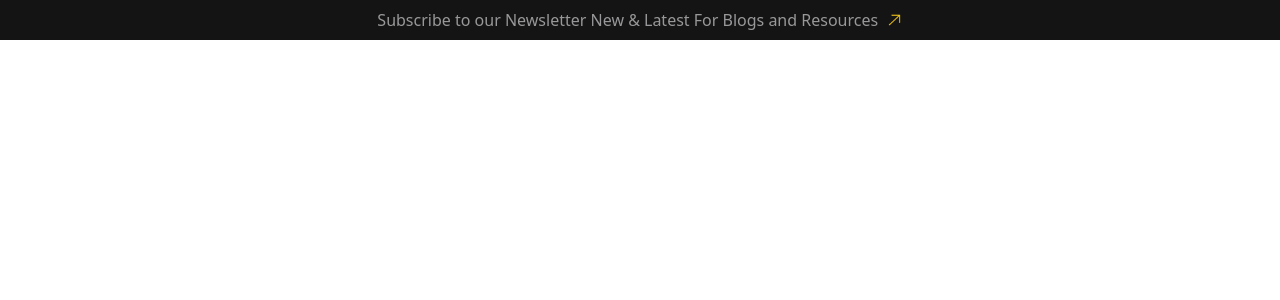
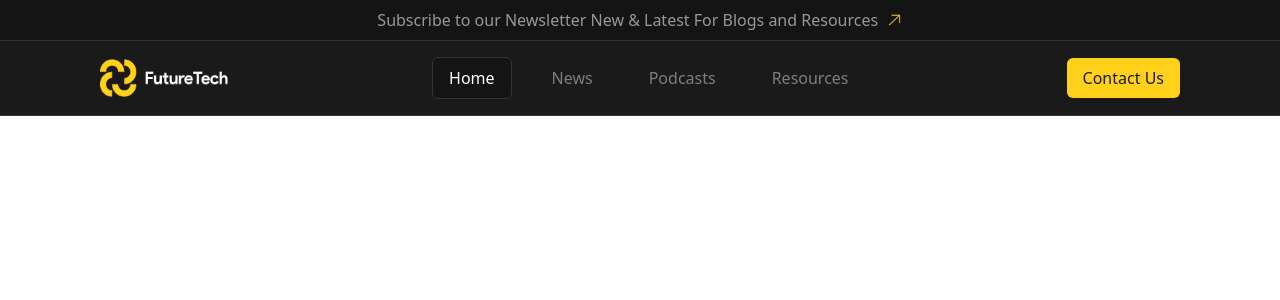
Before and after one commit to devsultan06/blog, a Next.js app: page / in a window 1280 px wide. Shown: the top 300 px of the page. Built offline with nearby package versions, Linux system fonts and the light colour scheme.

Commit message:
Update layout title to 'AI Blog', add NavBar component, and create News page with navigation links

```diff
--- a/app/layout.tsx
+++ b/app/layout.tsx
@@ -2,7 +2,7 @@ import type { Metadata } from "next";
 import "./globals.css";
 
 export const metadata: Metadata = {
-  title: "Create Next App",
+  title: "AI Blog",
   description: "Generated by create next app",
 };
 
--- /dev/null
+++ b/app/news/page.tsx
@@ -0,0 +1,11 @@
+import NavBar from "@components/layout/NavBar";
+import SubscribeBanner from "@components/layout/SubscribeBanner";
+
+export default function News() {
+    return (
+        <div >
+            <SubscribeBanner />
+            <NavBar />
+        </div>
+    );
+}
--- a/app/page.tsx
+++ b/app/page.tsx
@@ -1,9 +1,11 @@
+import NavBar from "@components/layout/NavBar";
 import SubscribeBanner from "@components/layout/SubscribeBanner";
 
 export default function Home() {
   return (
     <div >
       <SubscribeBanner />
+      <NavBar />
     </div>
   );
 }
--- /dev/null
+++ b/components/layout/NavBar.tsx
@@ -0,0 +1,58 @@
+"use client";
+
+import Image from "next/image";
+import Link from "next/link";
+import { usePathname } from "next/navigation";
+import { navLinks } from "@/data/navLinks";
+import { useState } from "react";
+
+export default function NavBar() {
+    const pathname = usePathname();
+    const [isOpen, setIsOpen] = useState(false);
+
+    return (
+        <div className="flex items-center justify-between bg-black relative text-white py-4 px-[100px] border-t border-b border-dark20 max-900:px-[20px]">
+            <Link href="/">
+                <div className="flex items-center gap-4">
+                    <Image src="/images/Logo.png" alt="Logo" width={130} height={130} />
+                </div>
+            </Link>
+
+            <nav className={`flex items-center gap-6 max-900:gap-2
+                max-700:absolute max-700:flex-col max-700:top-[69px] max-700:left-[0px] max-700:w-full max-700:bg-black max-700:items-start max-700:px-[20px]
+                max-700:overflow-hidden transition-all duration-300 ease-in-out
+                ${isOpen ? "max-700:h-[300px] py-[30px]" : "max-700:h-0"}
+            `}>
+                {navLinks.map((link) => (
+                    <Link
+                        key={link.href}
+                        href={link.href}
+                        className={`py-2 px-4 rounded-md transition hover:text-yellow
+                            ${pathname === link.href
+                                ? "bg-deepblack text-white border border-dark20"
+                                : "text-grey50 border-transparent hover:border hover:border-dark20"
+                            }`}
+                    >
+                        {link.name}
+                    </Link>
+                ))}
+            </nav>
+
+            <button
+                className={`bg-yellow text-black px-4 py-2 rounded-md hover:bg-opacity-80 transition
+                max-700:absolute max-700:top-[300px] max-700:transition-all duration-300 ease-in-out
+                ${isOpen ? "max-700:opacity-100" : "max-700:opacity-0 max-700:pointer-events-none"}
+                `}
+            >
+                Contact Us
+            </button>
+
+            <button
+                className="hidden max-700:block text-white"
+                onClick={() => setIsOpen(!isOpen)}
+            >
+                <Image src="/images/toggle.png" alt="Menu" width={25} height={25} />
+            </button>
+        </div>
+    );
+}
--- /dev/null
+++ b/data/navLinks.ts
@@ -0,0 +1,6 @@
+export const navLinks = [
+    { name: "Home", href: "/" },
+    { name: "News", href: "/news" },
+    { name: "Podcasts", href: "/podcasts" },
+    { name: "Resources", href: "/resources" },
+];
--- a/tailwind.config.ts
+++ b/tailwind.config.ts
@@ -15,10 +15,14 @@ export default {
         lightgrey: "#666666",
         white: "#FFFFFF",
         grey60: "#98989A",
+        grey50: "#7E7E81",
+        dark20: "#333333"
       },
       screens: {
         "max-500": { max: "500px" },
-        "max-400" : { max: "400px" }
+        "max-400" : { max: "400px" },
+        "max-700" : { max: "700px" },
+        "max-900" : { max: "900px" }
       }
     },
   },
```
Also changed, not shown: public/images/Logo.png (added), public/images/toggle.png (added).
